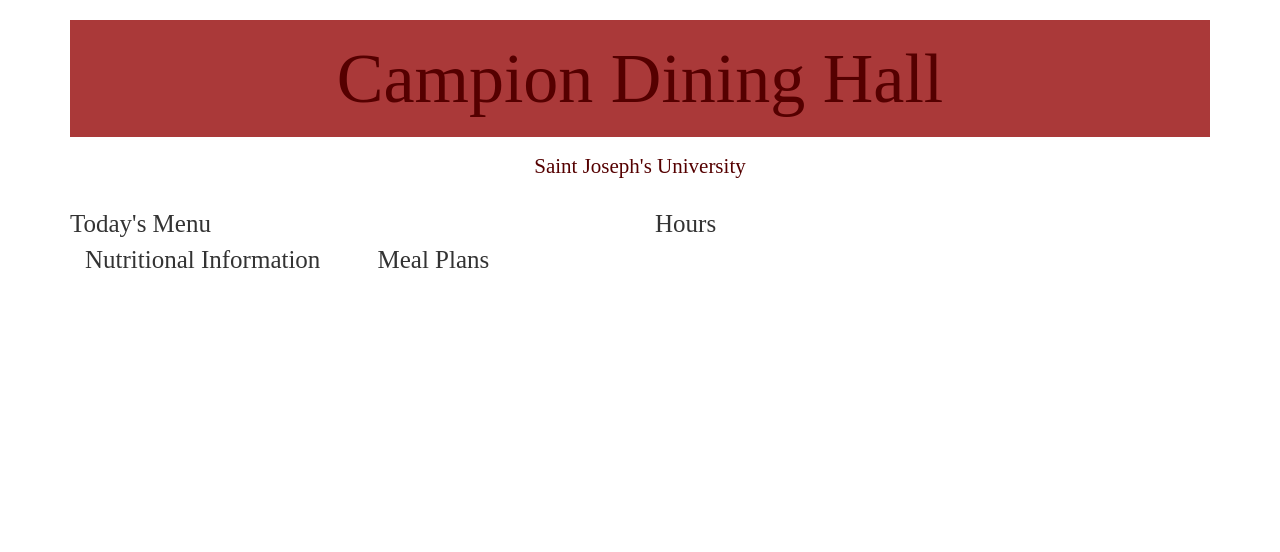
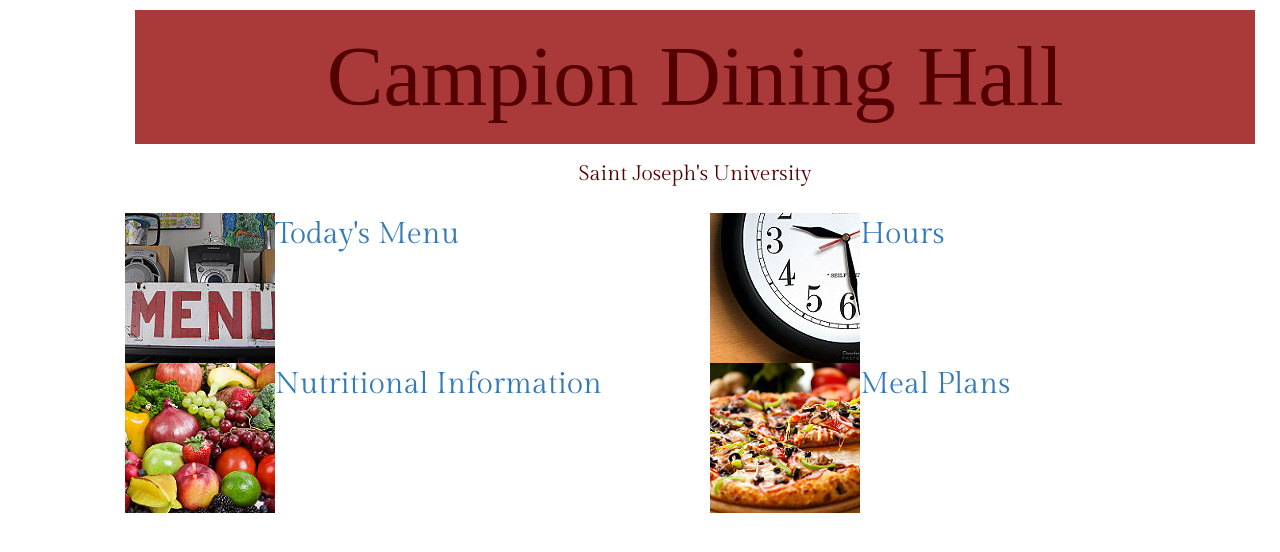
Before and after one commit to gcarlo24/gcarlo24.github.io, a plain HTML site: page final_project/index.html in a window 1280 px wide. Drawn offline with nearby package versions, Linux system fonts and the light colour scheme; a web font is replaced by a local one.

Commit message:
added pages

```diff
--- a/final_project/css/style.css
+++ b/final_project/css/style.css
@@ -3,25 +3,33 @@
 @import url(https://fonts.googleapis.com/css?family=Rock+Salt);
 @import url(https://fonts.googleapis.com/css?family=Give+You+Glory);
 @import url(https://fonts.googleapis.com/css?family=Alice);
+@import url(https://fonts.googleapis.com/css?family=Gilda+Display);
 
 h1{
   text-align:center;
-  font-size: 70px;
+  font-size: 85px;
   padding: 20px;
   font-family:Walter Turncoat;
   background-color:#AA3939;
   color:#550000;
+  margin:10px;
 }
 
 p{
   text-align: center;
-  font-size:40px;
-  font-family:Alice;
+  font-size:100px;
+  font-family:Gilda Display;
   color:#550000;
   padding:5px;
 }
 
 div{
-  font-family:Alice;
-  font-size:25px;
+  font-family:Gilda Display;
+  font-size:30px;
+  float:right;
+  color:#504E4E;
 }
+
+img{
+  float:left;
+}
--- a/final_project/index.html
+++ b/final_project/index.html
@@ -17,23 +17,21 @@
   <p class="lead text">Saint Joseph's University</p>
 <div class="row">
     <div class="col-md-6 col-sm-6">
-      Today's Menu
+      <img src="images/menu.jpg">
+      <a href="menu.html">Today's Menu</a>
     </div>
     <div class="col-md-6 col-sm-6">
-      Hours
-    </div>
-</div>
-<div class="container">
-<div class="row">
-  <div class="col-md-6 col-sm-6">
-  <div class="row">
-    <div class="col-md-6 col-sm-6">
-      Nutritional Information
+      <img src="images/clock.jpg">
+      <a href="Hours.html">Hours</a>
     </div>
     <div class="col-md-6 col-sm-6">
-      Meal Plans
+    <img src="images/food2.jpg">
+    <a href="Nutritional.html">Nutritional Information</a>
     </div>
-  </div>
+    <div class="col-md-6 col-sm-6">
+      <img src="images/pizza.jpg">
+      <a href="mealplan.html">Meal Plans</a>
+    </div>
 </div>
 </div>
   <script src="https://ajax.googleapis.com/ajax/libs/jquery/1.11.3/jquery.min.js"></script>
```
Also changed, not shown: final_project/Hours.html (added, +11 -0 lines), final_project/Nutritional.html (added, +11 -0 lines), final_project/mealplan.html (added, +11 -0 lines), final_project/menu.html (added, +11 -0 lines), final_project/images/apples.jpg (added), final_project/images/clock.jpg (added), final_project/images/food2.jpg (added), final_project/images/menu.jpg (added), final_project/images/pizza.jpg (added).
